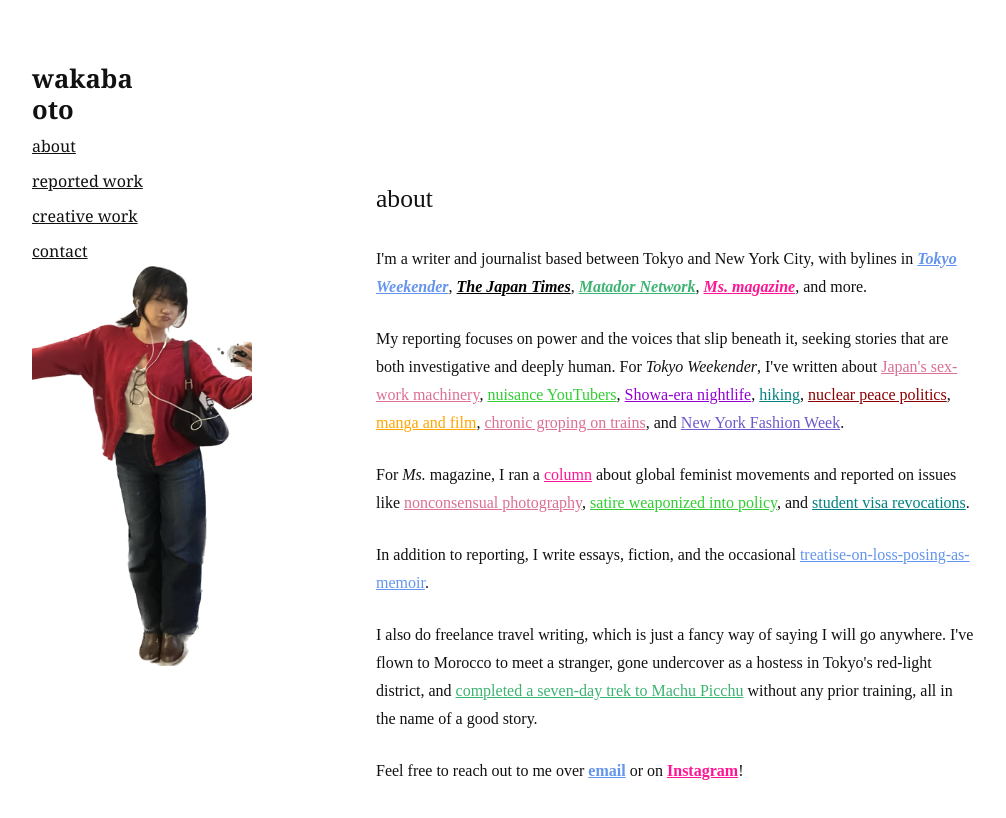
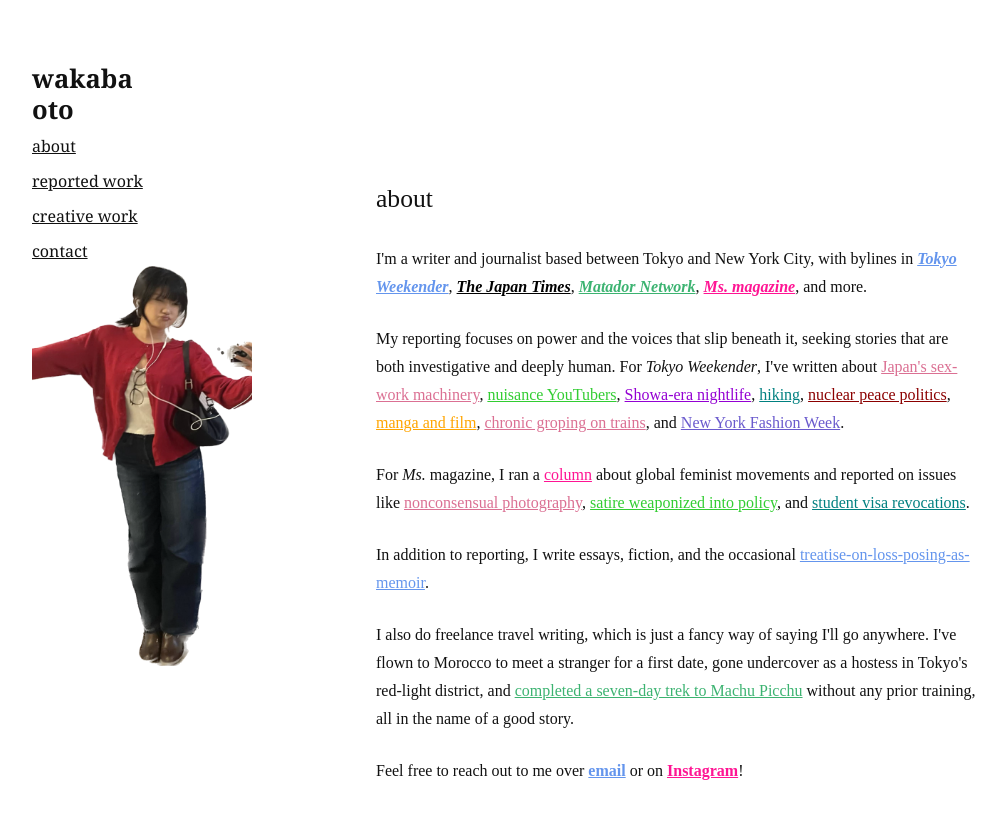
Before and after one commit to wakabss/portfolio-site, a Next.js app: page / in a window 1280 px wide. Shown: the top 818 px of the page, without its empty margins (106-1112 px from the left). Built offline with nearby package versions, Linux system fonts and the light colour scheme.

Commit message:
Update page.tsx

```diff
--- a/app/page.tsx
+++ b/app/page.tsx
@@ -176,7 +176,7 @@ export default function AboutPage() {
 
         <p>
           I also do freelance travel writing, which is just a fancy way of
-          saying I will go anywhere. I've flown to Morocco to meet a stranger,
+          saying I'll go anywhere. I've flown to Morocco to meet a stranger for a first date,
           gone undercover as a hostess in Tokyo's red-light district, and{" "}
           <a
             href="https://matadornetwork.com/read/salkantay-trek-peru/"
```
